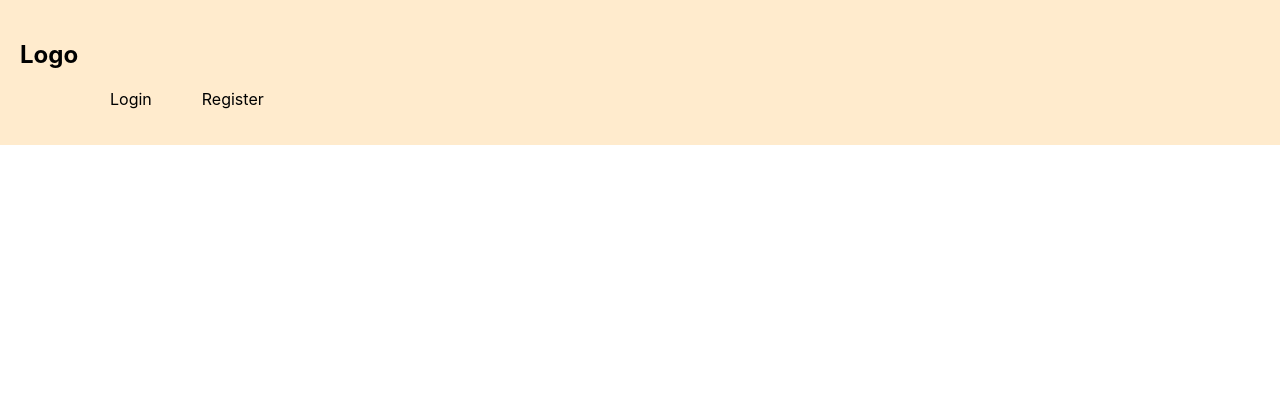
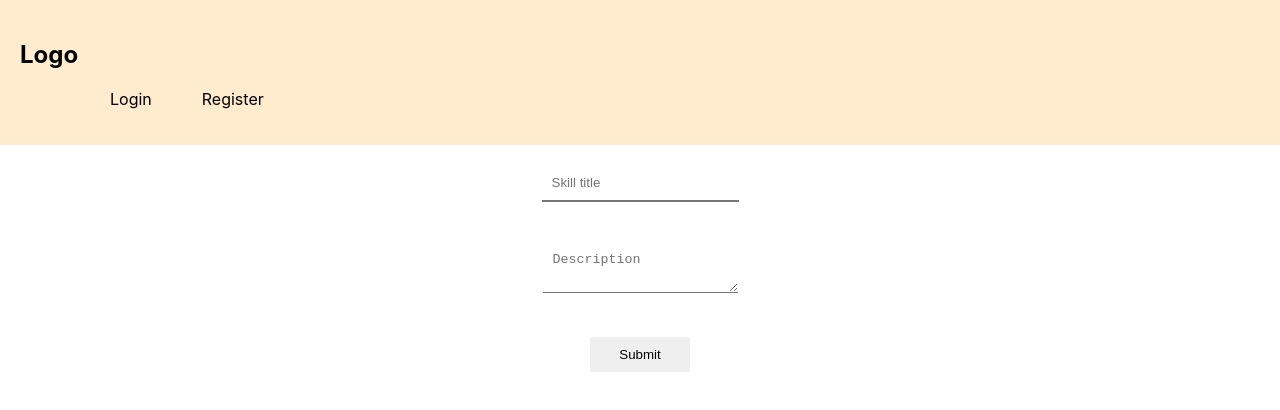
Before and after one commit to grantaspetraitis/React-atsiskaitymas, a React (Create React App) app: page /add in a window 1280 px wide. Shown: the top 410 px of the page. Built offline with nearby package versions, Linux system fonts and the light colour scheme.

Commit message:
add functionality

```diff
--- a/src/pages/Add.jsx
+++ b/src/pages/Add.jsx
@@ -1,6 +1,61 @@
+import { useState, useContext } from "react";
+import toast from "react-hot-toast";
+import { useNavigate } from "react-router-dom";
+import { AppContext } from "../Context";
+
 const Add = () => {
+    const { login } = useContext(AppContext);
+    const navigate = useNavigate();
+
+    const [formData, setFormData] = useState({
+        title: '',
+        description: ''
+    });
+
+    const { title, description } = formData;
+
+    const onChange = e => {
+        setFormData(prevState => ({
+            ...prevState,
+            [e.target.name]: e.target.value
+        }))
+    }
+
+    const onSubmit = async (e) => {
+        e.preventDefault();
+        const skillData = {
+            title: e.target.title.value,
+            description: e.target.description.value
+        }
+
+        const response = await fetch('https://autumn-delicate-wilderness.glitch.me/v1/content/skills', {
+            method: 'POST',
+            headers: {
+                "Content-Type": "application/json",
+                "Authorization": `Bearer ${login.token}`
+            },
+            body: JSON.stringify(skillData)
+        })
+        if(response.ok){
+            toast.success('Added skill successfully');
+            navigate('/');
+        } else {
+            toast.error('There was an error');
+        }
+    }
+
     return (
-        <div></div>
+        <form className="form" onSubmit={onSubmit}>
+            <div className="form-element">
+                <input placeholder="Skill title" type="text" name="title" value={title} className="input" onChange={onChange} />
+            </div>
+            <div className="form-element">
+                <textarea placeholder="Description" name="description" value={description} className="input" onChange={onChange} ></textarea>
+            </div>
+            <div className="form-element">
+                <button className="btn">Submit</button>
+            </div>
+        </form>
     );
 }
 
```
